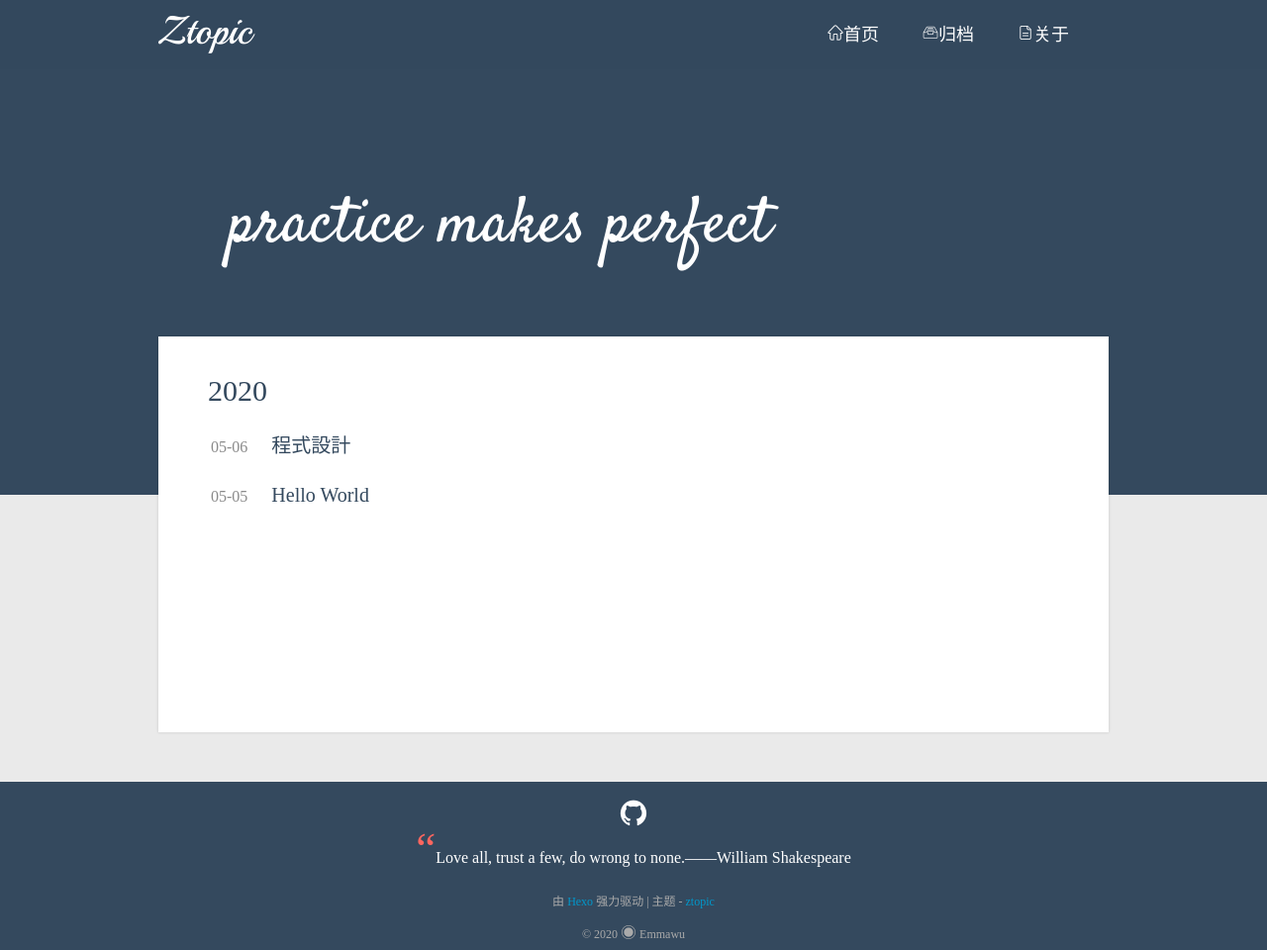
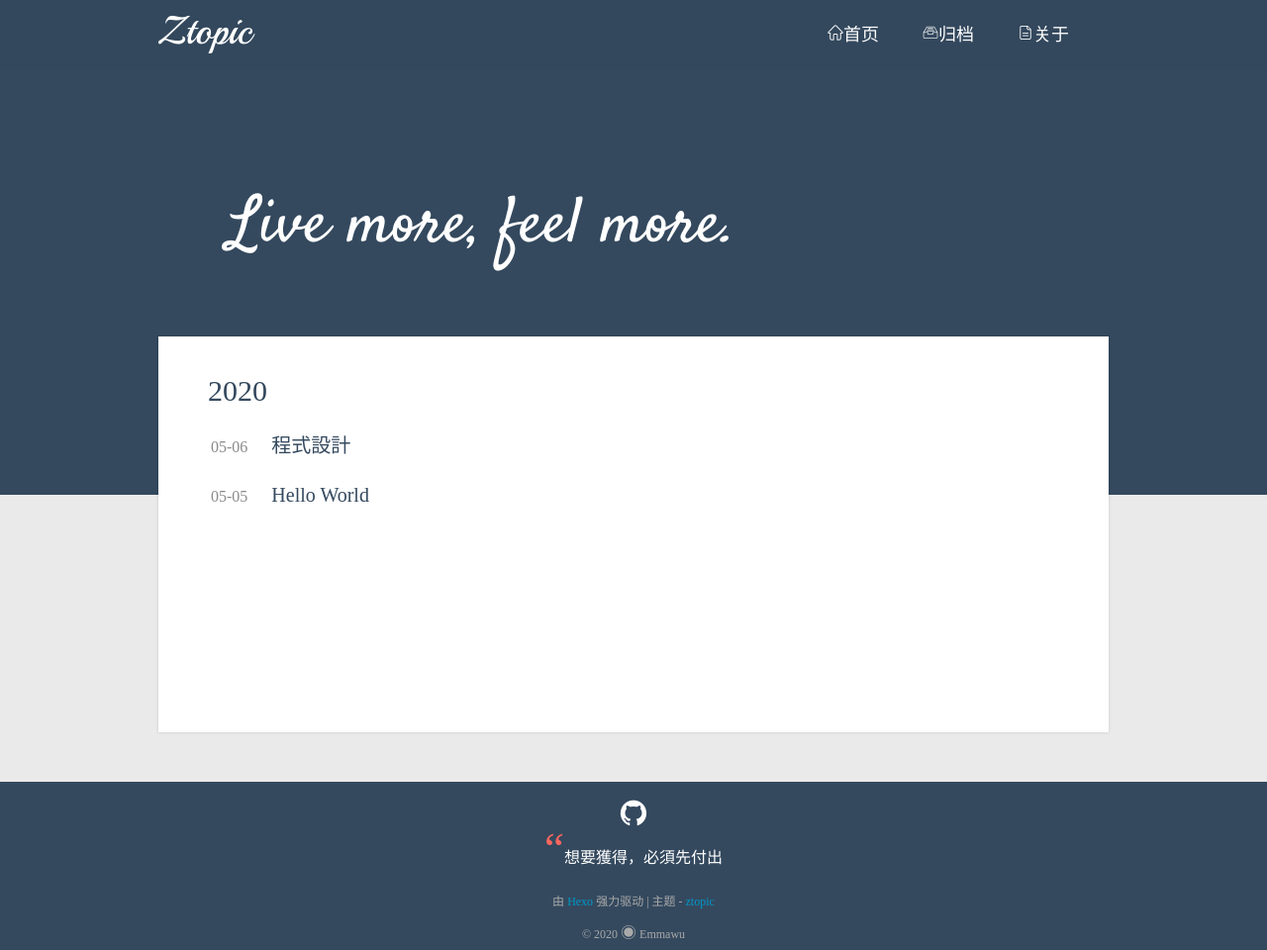
Before and after one commit to Emmawu0309/Emmawu0309.github.io, a plain HTML site: page archives/2020/05/index.html in a window 1280 px wide. Shown: the whole page at 99% size. Drawn offline with Linux system fonts and the light colour scheme.

Commit message:
Site updated: 2020-05-10 00:28:06

```diff
--- a/archives/2020/05/index.html
+++ b/archives/2020/05/index.html
@@ -61,7 +61,7 @@
     <div class="banner-title">
 
         <div class="intro">
-          practice makes perfect
+          Live more, feel more.
         </div>
 
     </div>
@@ -148,7 +148,7 @@
       </div>
 
         <div class="quote">
-          <p>Love all, trust a few, do wrong to none.——William Shakespeare</p>
+          <p>想要獲得，必須先付出</p>
         </div>
 
       <div class="copyright">
@@ -184,7 +184,7 @@
 
       <a href="/about" class="mobile-nav-link"><i class="iconfont icon-about"></i>关于</a>
 
-    <div class="mobile-intro"><i class="iconfont icon-pen"></i>practice makes perfect</div>
+    <div class="mobile-intro"><i class="iconfont icon-pen"></i>Live more, feel more.</div>
   </nav>
 </div>
 
```
Also changed, not shown: 2020/05/05/hello-world/index.html (+2 -2 lines), 2020/05/06/程式設計-1/index.html (+2 -2 lines), archives/2020/index.html (+3 -3 lines), archives/index.html (+3 -3 lines), index.html (+3 -3 lines).
